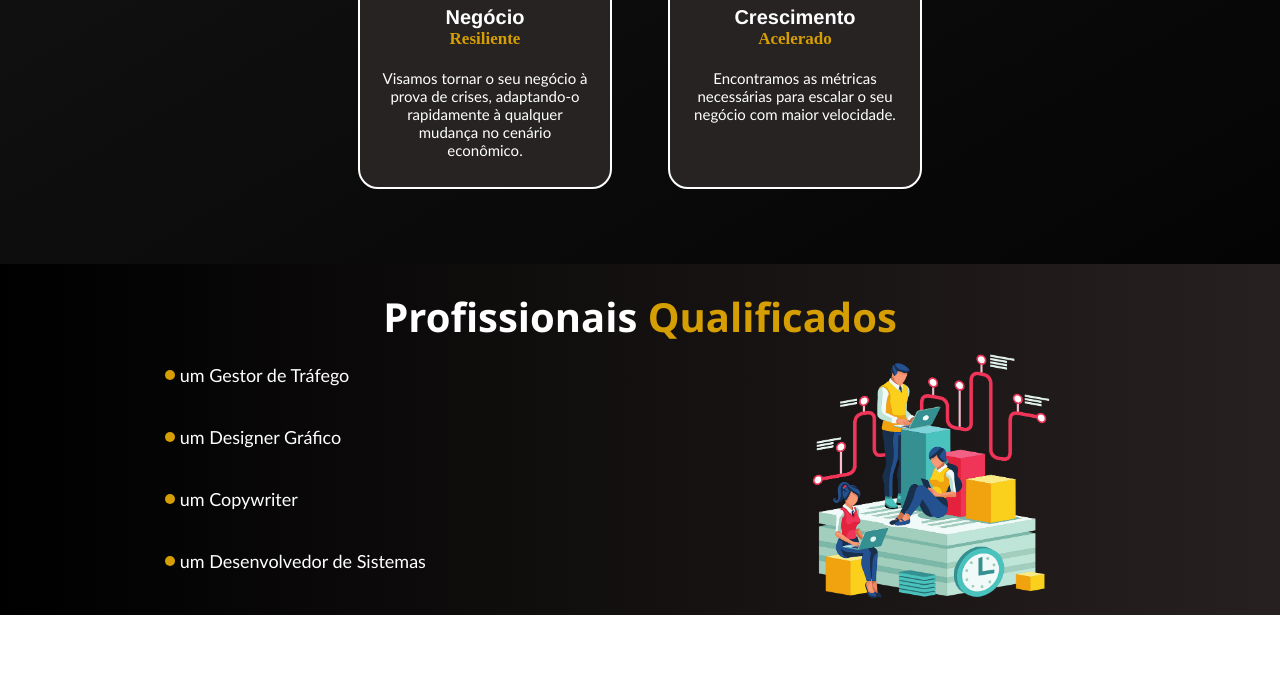
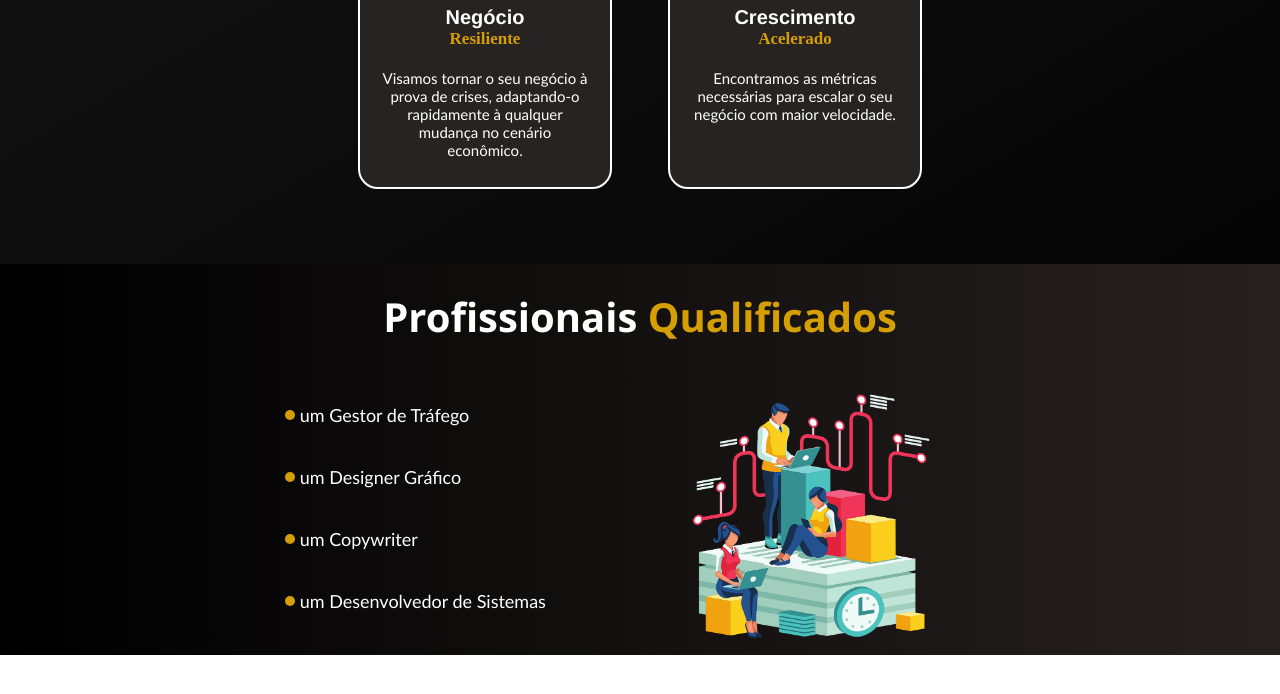
Before and after one commit to Wallaceleandr0/zyro-marketingg, a plain HTML site: page index.html in a window 1280 px wide. Shown: the part 1904-2598 px from the top of the page. Drawn offline with Linux system fonts and the light colour scheme.

Commit message:
flex ul justify content space around

```diff
--- a/style.css
+++ b/style.css
@@ -209,6 +209,9 @@ header img {
 .flex-ul {
     display: flex;
     flex-wrap: wrap;
+    max-width: 800px;
+    margin: 40px auto;
+    justify-content: space-around;
 }
 
 .profissionais h2 {
```
